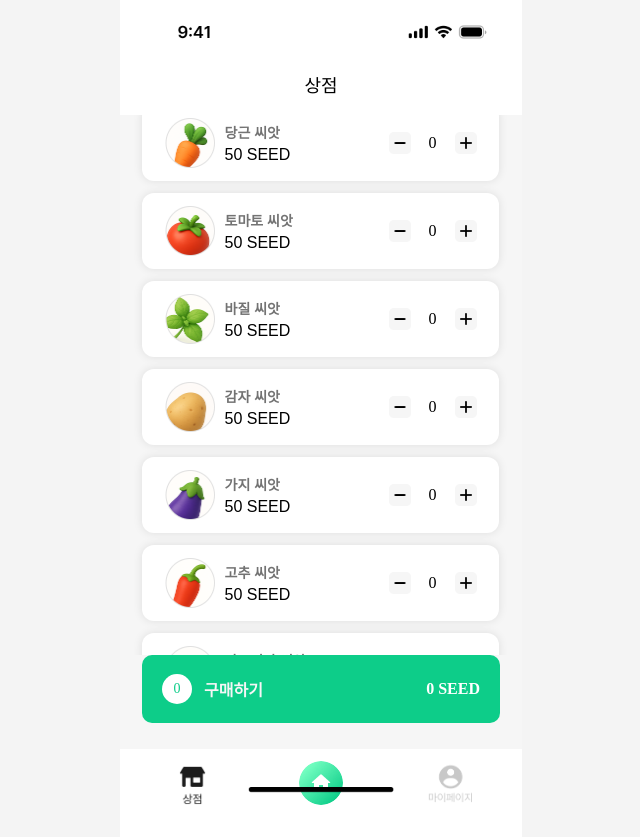
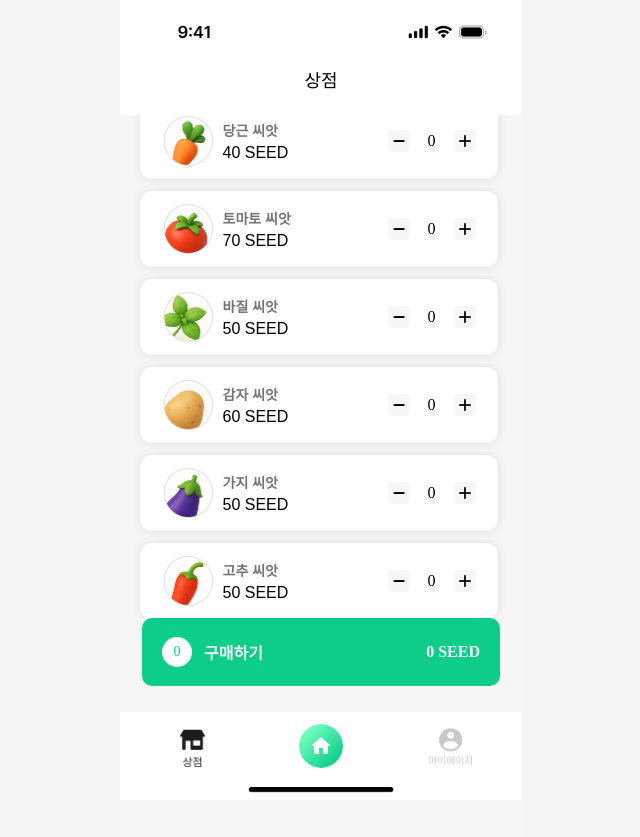
Before and after one commit to sion52/SEEDO, a Flask app: page /store in a window 1280 px wide. Shown: the whole page, without its empty margins (319-959 px from the left). Run offline with Flask 3, Linux system fonts and the light colour scheme; some web fonts are replaced.

Commit message:
여러 css

```diff
--- a/app.py
+++ b/app.py
@@ -326,14 +326,14 @@ def storage():
 @app.route('/store')
 def store():
     seed_data = [
-        {"id": "carrot", "name": "당근 씨앗", "price": 50, "count": 0, "image": "carrot_round.png"},
-        {"id": "tomato", "name": "토마토 씨앗", "price": 50, "count": 0, "image": "tomato_round.png"},
+        {"id": "carrot", "name": "당근 씨앗", "price": 40, "count": 0, "image": "carrot_round.png"},
+        {"id": "tomato", "name": "토마토 씨앗", "price": 70, "count": 0, "image": "tomato_round.png"},
         {"id": "basil", "name": "바질 씨앗", "price": 50, "count": 0, "image": "basil_round.png"},
-        {"id": "potato", "name": "감자 씨앗", "price": 50, "count": 0, "image": "potato_round.png"},
+        {"id": "potato", "name": "감자 씨앗", "price": 60, "count": 0, "image": "potato_round.png"},
         {"id": "Eggplant", "name": "가지 씨앗", "price": 50, "count": 0, "image": "egg_plant_round.png"},
         {"id": "redpepper", "name": "고추 씨앗", "price": 50, "count": 0, "image": "red_pepper_round.png"},
         {"id": "paprika", "name": "파프리카 씨앗", "price": 50, "count": 0, "image": "paprika_round.png"},
-        {"id": "grape", "name": "포도 씨앗", "price": 100, "count": 0, "image": "grape_round.png"}
+        {"id": "grape", "name": "포도 씨앗", "price": 120, "count": 0, "image": "grape_round.png"}
     ]
     return render_template('store.html', seeds=seed_data)
 
@@ -351,14 +351,14 @@ def buy_seeds():
 
     # 실제 가격 매핑
     seed_prices = {
-        "carrot": 50,
-        "tomato": 50,
+        "carrot": 40,
+        "tomato": 70,
         "basil": 50,
-        "potato": 50,
+        "potato": 60,
         "Eggplant": 50,
         "redpepper": 50,
         "paprika": 50,
-        "grape": 100
+        "grape": 120
     }
 
     total_cost = 0
--- a/static/css/home.css
+++ b/static/css/home.css
@@ -208,6 +208,7 @@ margin-top: 50px;
   padding: 30px;
   border-radius: 10px;
   box-shadow: 0 0px 10px rgba(0,0,0,0.1);
+  cursor: pointer;
 }
 
 .section-header {
--- a/static/css/shared.css
+++ b/static/css/shared.css
@@ -62,7 +62,7 @@ body {
 }
 
 .write {
-  margin-top: 70px; /* 위에서 70px 내려오게 */
+  margin-top: 60px; /* 위에서 70px 내려오게 */
   font-size: 18px;
   font-family: 'Pretendard-SemiBold';
 }
@@ -76,7 +76,7 @@ body {
   left: 0;
   right: 0;
   overflow-y: auto;
-  padding: 27px 21px 0 22px;
+  padding: 25px 20px 25px 20px;
   box-sizing: border-box;
   background-color: #F6F6F6;
   scrollbar-width: none;
@@ -86,7 +86,7 @@ body {
 }
 
 .seed-item {
-  width: 357px;
+  width: 358px;
   height: 76px;
   display: flex;
   align-items: center;      /* 세로 중앙 정렬 */
@@ -165,9 +165,9 @@ body {
 /* ✅ 하단 내비게이션 바 */
 /* 네비게이션 바 고정 */
 .nav-bar {
-  position: absolute;
+  position: fixed;
   bottom: 0;
-  width: 100%;
+  width: 402px;
   height: 88px;
   background-color: white;
   display: flex;
@@ -232,9 +232,9 @@ body {
 
 /* 구매 버튼 고정 */
 .back {
-  position: absolute;
+  position: fixed;
   bottom: 114px;
-  width: 100%;
+  width: 402px;
   display: flex;
   justify-content: center;
   background-color: #F6F6F6;
--- a/static/css/storage.css
+++ b/static/css/storage.css
@@ -44,6 +44,7 @@
   cursor: pointer;
   position: absolute;
   right: 9%;
+  margin-top: 60px;
 }
 
 .bottom-bar {
```
Also changed, not shown: static/css/box.css (+29 -3 lines).
